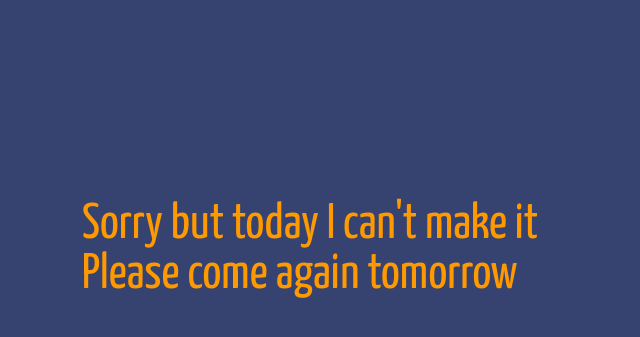
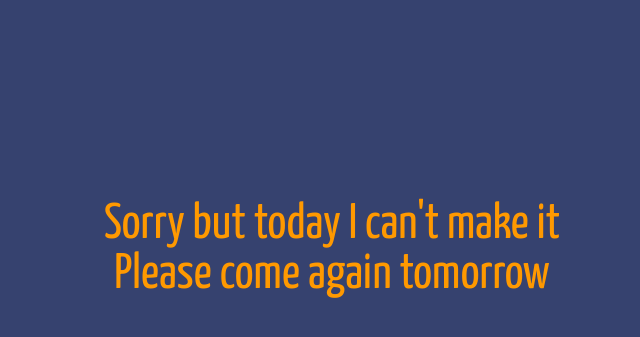
Before and after one commit to filippovitale/filippovitale.github.io, a Jekyll site: the page index.html, which Jekyll copies as it is, in a window 1280 px wide. Shown: the top 337 px of the page, without its empty margins (308-948 px from the left). Built offline with Jekyll 4.4.1, drawn with Linux system fonts in a browser that asks for light colours.

Commit message:
trying a custom domain

```diff
--- /dev/null
+++ b/CNAME
@@ -0,0 +1 @@
+filippovitale.it
--- a/index.html
+++ b/index.html
@@ -17,13 +17,22 @@
       margin-top: -250px;
       margin-left: -250px;
       position: fixed;
+      text-align: center;
+    }
+
+    a {
+      color: #ff9900;
+      text-decoration: none;
+      cursor: text;
     }
   </style>
 </head>
 <body>
 <div class="centered-box">
   Sorry but today I can't make it<br>
+  <a href="https://plus.google.com/113126618814932185508?rel=author">
     Please come again tomorrow
+  </a>
 </div>
 </body>
 </html>
--- a/todo.html
+++ b/todo.html
@@ -13,3 +13,4 @@
 * add reference to the Dream Theater song
 * (http://www.w3.org/html/logo/badge/html5-badge-h-css3-graphics-performance-semantics.png)
 * comments with [Google+](http://googleblog.blogspot.com.au/2013/04/bringing-google-comments-to-blogger.html)
+* http://www.google.com/webmasters/tools/richsnippets
```
Lines whose indentation alone changed are shown as unchanged.
